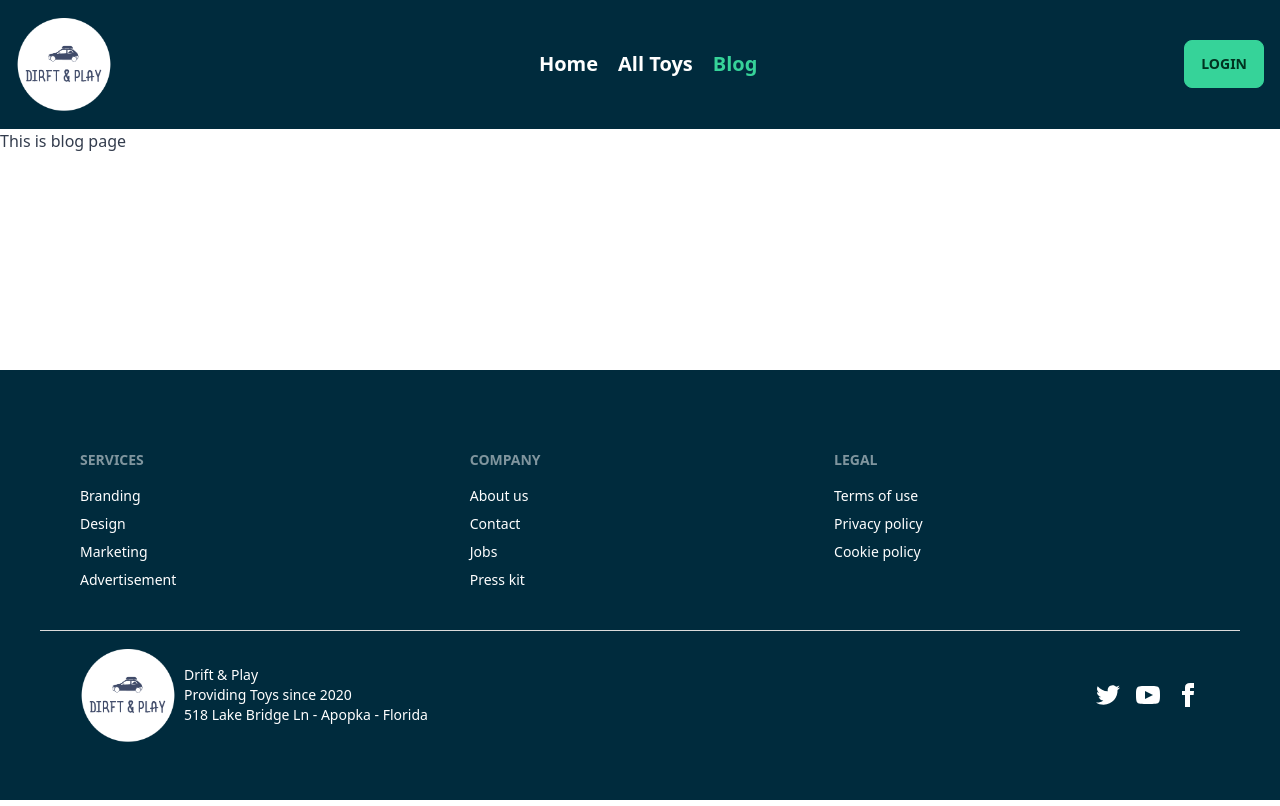
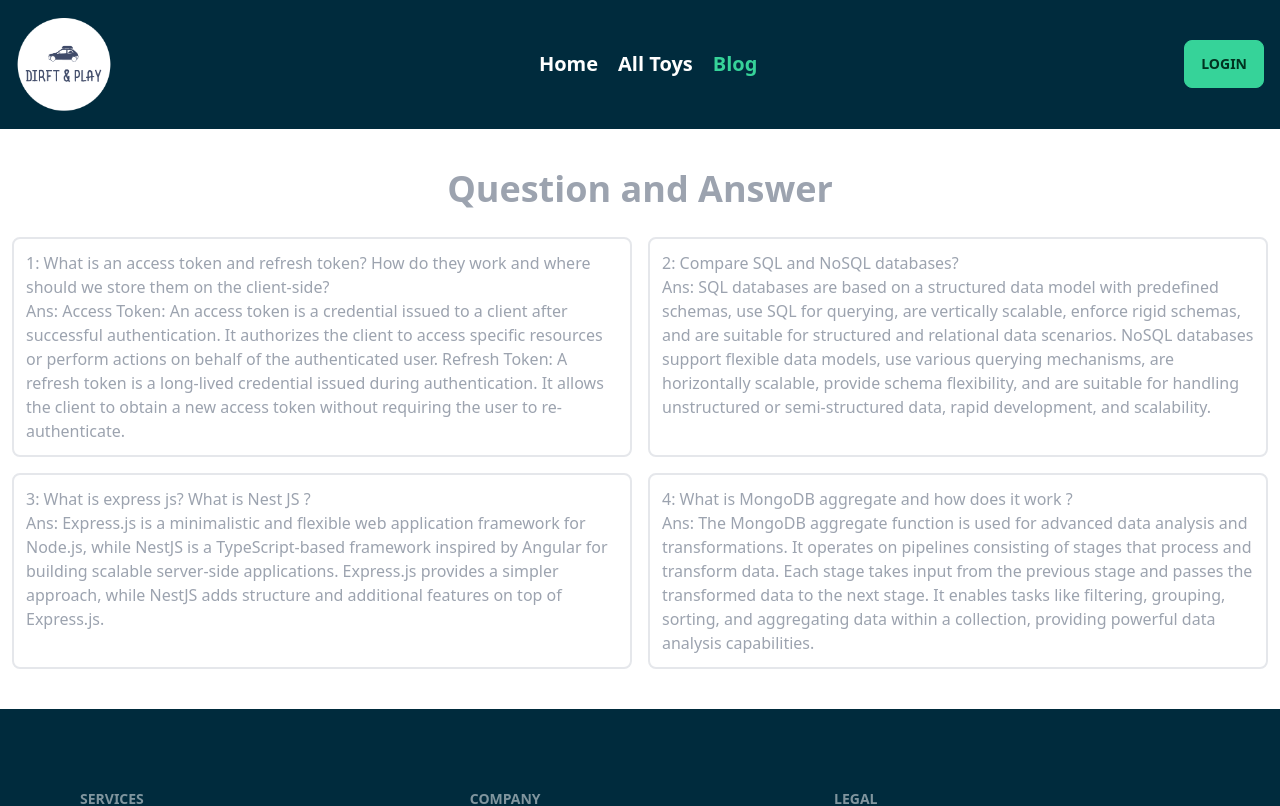
Before and after one commit to Shahadat-Git/drift-and-play-client, a React (Vite) app: page /blog in a window 1280 px wide. Shown: the top 806 px of the page. Built offline with nearby package versions, Linux system fonts and the light colour scheme; no server answers.

Commit message:
blog page added

```diff
--- a/src/pages/Blog/Blog.jsx
+++ b/src/pages/Blog/Blog.jsx
@@ -7,7 +7,34 @@ const Blog = () => {
             <Helmet>
                 <title>Drift & Play | Blog</title>
             </Helmet>
-            <h3>This is blog page</h3>
+            <div className='container mx-auto my-10'>
+                <h2 className='text-4xl font-semibold text-gray-400 my-7 text-center'>Question and Answer</h2>
+                <div className='grid grid-cols-1 lg:grid-cols-2 gap-4 text-gray-400 text-start font-medium mx-3'>
+                    <div className='p-3 rounded-lg border-2 hover:border-success transition-colors duration-1000 hover:text-gray-500'>
+                        <p>1: What is an access token and refresh token? How do they work and where should we store them on the client-side?</p>
+                        <p>Ans: Access Token:
+                            An access token is a credential issued to a client after successful authentication. It authorizes the client to access specific resources or perform actions on behalf of the authenticated user.
+
+                            Refresh Token:
+                            A refresh token is a long-lived credential issued during authentication. It allows the client to obtain a new access token without requiring the user to re-authenticate.</p>
+                    </div>
+                    <div className='p-3 rounded-lg border-2 hover:border-success transition-colors duration-1000 hover:text-gray-500'>
+                        <p>2: Compare SQL and NoSQL databases?</p>
+                        <p>Ans: SQL databases are based on a structured data model with predefined schemas, use SQL for querying, are vertically scalable, enforce rigid schemas, and are suitable for structured and relational data scenarios. NoSQL databases support flexible data models, use various querying mechanisms, are horizontally scalable, provide schema flexibility, and are suitable for handling unstructured or semi-structured data, rapid development, and scalability.
+                        </p>
+                    </div>
+                    <div className='p-3 rounded-lg border-2 hover:border-success transition-colors duration-1000 hover:text-gray-500'>
+                        <p>3: What is express js? What is Nest JS ?</p>
+                        <p>Ans: Express.js is a minimalistic and flexible web application framework for Node.js, while NestJS is a TypeScript-based framework inspired by Angular for building scalable server-side applications. Express.js provides a simpler approach, while NestJS adds structure and additional features on top of Express.js.</p>
+                    </div>
+                    <div className='p-3 rounded-lg border-2 hover:border-success transition-colors duration-1000 hover:text-gray-500'>
+                        <p>4: What is MongoDB aggregate and how does it work ?</p>
+                        <p>Ans: The MongoDB aggregate function is used for advanced data analysis and transformations. It operates on pipelines consisting of stages that process and transform data. Each stage takes input from the previous stage and passes the transformed data to the next stage. It enables tasks like filtering, grouping, sorting, and aggregating data within a collection, providing powerful data analysis capabilities.
+
+                        </p>
+                    </div>
+                </div>
+            </div>
         </div>
     );
 };
--- a/src/providers/AuthProvider.jsx
+++ b/src/providers/AuthProvider.jsx
@@ -45,7 +45,7 @@ const AuthProvider = ({ children }) => {
     // auth state observer
     useEffect(() => {
         const unSubscribe = onAuthStateChanged(auth, (loggedUser) => {
-            console.log('auth state changed', loggedUser)
+            // console.log('auth state changed', loggedUser)
             setUser(loggedUser)
             setLoading(false)
         })
@@ -62,8 +62,6 @@ const AuthProvider = ({ children }) => {
         logOut,
         editUser,
         loading,
-
-
     }
     return (
         <AuthContext.Provider value={authInfo}>
```
